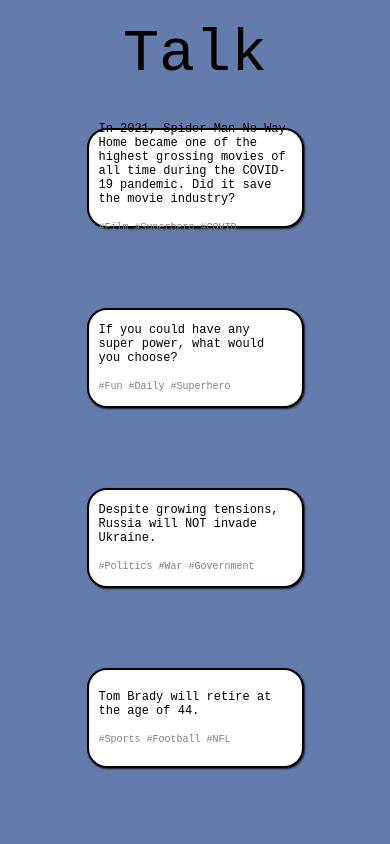
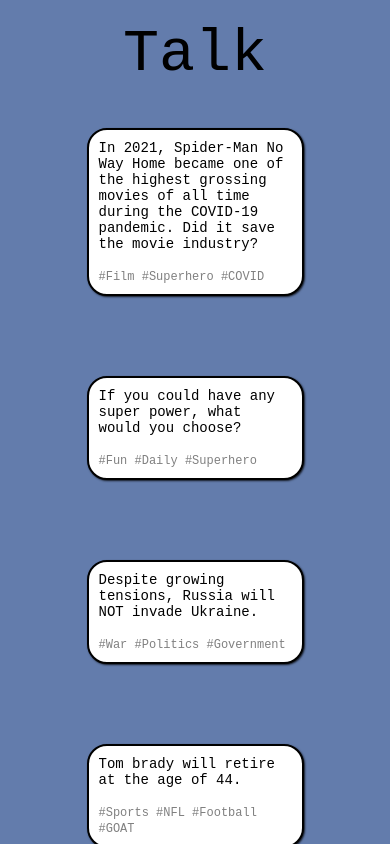
Before and after one commit to em-oly/talk, a React Native app: screen / in a window 390 px wide. Shown: the top 844 px of the page. Built offline with nearby package versions, Linux system fonts and the light colour scheme.

Commit message:
Fixing componenets

```diff
--- a/components/Prompt4/index.js
+++ b/components/Prompt/index.js
@@ -2,7 +2,8 @@
 import {View, Text, Pressable} from 'react-native';
 import styles from './styles';
 
-const Prompt4 = (props) => {
+const Prompt = (props) => {
+    const {prompt, hashtags} = props;
     return (
         <View style={styles.container}>
             <Pressable style={styles.button}
@@ -11,10 +12,10 @@
                 console.warn('Hey there')
             }}
             >
-                <Text style={styles.text}>Tom Brady will retire at the age of 44.
+                <Text style={styles.text}>{prompt}
                 {"\n"}
                 {"\n"}
-                <Text style={styles.hashtags}>#Sports #Football #NFL</Text>
+                <Text style={styles.hashtags}>{hashtags}</Text>
                 </Text>
 
 
@@ -23,4 +24,4 @@
     );
 };
 
-export default Prompt4;
+export default Prompt;
--- a/components/Prompt1/styles.js
+++ b/components/Prompt/styles.js
@@ -7,7 +7,6 @@
     },
     button: {
         backgroundColor: 'white',
-        height: 100,
         width: '70%',
         borderWidth: 2,
         borderRadius: 20,
@@ -25,7 +24,7 @@
 
     text: {
         fontFamily: 'monospace',
-        fontSize: 12,
+        fontSize: 14,
         padding: 10,
         fontWeight: '500',
         alignSelf: 'center',
@@ -35,7 +34,7 @@
     hashtags: {
         fontFamily: 'monospace',
         color: '#808080',
-        fontSize: 10,
+        fontSize: 12,
         fontWeight: '500',
     }
 
--- a/components/Prompt1/index.js
+++ /dev/null
@@ -1,26 +0,0 @@
-import React from 'react';
-import {View, Text, Pressable} from 'react-native';
-import styles from './styles';
-
-const Prompt1 = (props) => {
-    return (
-        <View style={styles.container}>
-            <Pressable style={styles.button}
-            style={styles.button}
-            onPress={() => {
-                console.warn('Hey there')
-            }}
-            >
-                <Text style={styles.text}>In 2021, Spider-Man No Way Home became one of the highest grossing movies of all time during the COVID-19 pandemic. Did it save the movie industry?
-                {"\n"}
-                {"\n"}
-                <Text style={styles.hashtags}>#Film #Superhero #COVID</Text>
-                </Text>
-
-
-            </Pressable>
-        </View>
-    );
-};
-
-export default Prompt1;
--- a/components/Prompt2/index.js
+++ /dev/null
@@ -1,26 +0,0 @@
-import React from 'react';
-import {View, Text, Pressable} from 'react-native';
-import styles from './styles';
-
-const Prompt2 = (props) => {
-    return (
-        <View style={styles.container}>
-            <Pressable style={styles.button}
-            style={styles.button}
-            onPress={() => {
-                console.warn('Hey there')
-            }}
-            >
-                <Text style={styles.text}>If you could have any super power, what would you choose?
-                {"\n"}
-                {"\n"}
-                <Text style={styles.hashtags}>#Fun #Daily #Superhero</Text>
-                </Text>
-
-
-            </Pressable>
-        </View>
-    );
-};
-
-export default Prompt2;
--- a/components/Prompt2/styles.js
+++ /dev/null
@@ -1,44 +0,0 @@
-import { StyleSheet } from "react-native";
-
-const styles = StyleSheet.create({
-    container: {
-        width: '100%',
-        padding: 40,
-    },
-    button: {
-        backgroundColor: 'white',
-        height: 100,
-        width: '70%',
-        borderWidth: 2,
-        borderRadius: 20,
-        justifyContent: 'center',
-        alignSelf: 'center',
-        flexDirection: 'row',
-        shadowColor: "#000000",
-        shadowOpacity: 0.8,
-        shadowRadius: 2,
-        shadowOffset: {
-            height: 1,
-            width: 1
-        }
-    },
-
-    text: {
-        fontFamily: 'monospace',
-        fontSize: 12,
-        padding: 10,
-        fontWeight: '500',
-        alignSelf: 'center',
-        flex: 1,
-        flexWrap: 'wrap'
-    },
-    hashtags: {
-        fontFamily: 'monospace',
-        color: '#808080',
-        fontSize: 10,
-        fontWeight: '500',
-    }
-
-});
-
-export default styles;
--- a/components/Prompt3/index.js
+++ /dev/null
@@ -1,26 +0,0 @@
-import React from 'react';
-import {View, Text, Pressable} from 'react-native';
-import styles from './styles';
-
-const Prompt3 = (props) => {
-    return (
-        <View style={styles.container}>
-            <Pressable style={styles.button}
-            style={styles.button}
-            onPress={() => {
-                console.warn('Hey there')
-            }}
-            >
-                <Text style={styles.text}>Despite growing tensions, Russia will NOT invade Ukraine.
-                {"\n"}
-                {"\n"}
-                <Text style={styles.hashtags}>#Politics #War #Government</Text>
-                </Text>
-
-
-            </Pressable>
-        </View>
-    );
-};
-
-export default Prompt3;
--- a/components/Prompt3/styles.js
+++ /dev/null
@@ -1,44 +0,0 @@
-import { StyleSheet } from "react-native";
-
-const styles = StyleSheet.create({
-    container: {
-        width: '100%',
-        padding: 40,
-    },
-    button: {
-        backgroundColor: 'white',
-        height: 100,
-        width: '70%',
-        borderWidth: 2,
-        borderRadius: 20,
-        justifyContent: 'center',
-        alignSelf: 'center',
-        flexDirection: 'row',
-        shadowColor: "#000000",
-        shadowOpacity: 0.8,
-        shadowRadius: 2,
-        shadowOffset: {
-            height: 1,
-            width: 1
-        }
-    },
-
-    text: {
-        fontFamily: 'monospace',
-        fontSize: 12,
-        padding: 10,
-        fontWeight: '500',
-        alignSelf: 'center',
-        flex: 1,
-        flexWrap: 'wrap'
-    },
-    hashtags: {
-        fontFamily: 'monospace',
-        color: '#808080',
-        fontSize: 10,
-        fontWeight: '500',
-    }
-
-});
-
-export default styles;
--- a/components/Prompt4/styles.js
+++ /dev/null
@@ -1,44 +0,0 @@
-import { StyleSheet } from "react-native";
-
-const styles = StyleSheet.create({
-    container: {
-        width: '100%',
-        padding: 40,
-    },
-    button: {
-        backgroundColor: 'white',
-        height: 100,
-        width: '70%',
-        borderWidth: 2,
-        borderRadius: 20,
-        justifyContent: 'center',
-        alignSelf: 'center',
-        flexDirection: 'row',
-        shadowColor: "#000000",
-        shadowOpacity: 0.8,
-        shadowRadius: 2,
-        shadowOffset: {
-            height: 1,
-            width: 1
-        }
-    },
-
-    text: {
-        fontFamily: 'monospace',
-        fontSize: 12,
-        padding: 10,
-        fontWeight: '500',
-        alignSelf: 'center',
-        flex: 1,
-        flexWrap: 'wrap'
-    },
-    hashtags: {
-        fontFamily: 'monospace',
-        color: '#808080',
-        fontSize: 10,
-        fontWeight: '500',
-    }
-
-});
-
-export default styles;
--- a/components/Prompt5/index.js
+++ /dev/null
@@ -1,26 +0,0 @@
-import React from 'react';
-import {View, Text, Pressable} from 'react-native';
-import styles from './styles';
-
-const Prompt5 = (props) => {
-    return (
-        <View style={styles.container}>
-            <Pressable style={styles.button}
-            style={styles.button}
-            onPress={() => {
-                console.warn('Hey there')
-            }}
-            >
-                <Text style={styles.text}>On February 7th, the project midpoint is due.
-                {"\n"}
-                {"\n"}
-                <Text style={styles.hashtags}>#OSU #Capstone #CS467</Text>
-                </Text>
-
-
-            </Pressable>
-        </View>
-    );
-};
-
-export default Prompt5;
--- a/components/Prompt5/styles.js
+++ /dev/null
@@ -1,44 +0,0 @@
-import { StyleSheet } from "react-native";
-
-const styles = StyleSheet.create({
-    container: {
-        width: '100%',
-        padding: 40,
-    },
-    button: {
-        backgroundColor: 'white',
-        height: 100,
-        width: '70%',
-        borderWidth: 2,
-        borderRadius: 20,
-        justifyContent: 'center',
-        alignSelf: 'center',
-        flexDirection: 'row',
-        shadowColor: "#000000",
-        shadowOpacity: 0.8,
-        shadowRadius: 2,
-        shadowOffset: {
-            height: 1,
-            width: 1
-        }
-    },
-
-    text: {
-        fontFamily: 'monospace',
-        fontSize: 12,
-        padding: 10,
-        fontWeight: '500',
-        alignSelf: 'center',
-        flex: 1,
-        flexWrap: 'wrap'
-    },
-    hashtags: {
-        fontFamily: 'monospace',
-        color: '#808080',
-        fontSize: 10,
-        fontWeight: '500',
-    }
-
-});
-
-export default styles;
--- a/components/Title/index.js
+++ b/components/Title/index.js
@@ -1,10 +1,6 @@
 import React from 'react';
 import {View, Text} from 'react-native';
-import Prompt1 from '../Prompt1';
-import Prompt2 from '../Prompt2';
-import Prompt3 from '../Prompt3';
-import Prompt4 from '../Prompt4';
-import Prompt5 from '../Prompt5';
+import Prompt from '../Prompt';
 import styles from './styles';
 
 const Title = (props) => {
@@ -15,15 +11,30 @@
                 <Text style={styles.title}>Talk</Text>
             </View>
 
-            <Prompt1 />
+            <Prompt
+            prompt={"In 2021, Spider-Man No Way Home became one of the highest grossing movies of all time during the COVID-19 pandemic. Did it save the movie industry?"}
+            hashtags={"#Film #Superhero #COVID"}
+            />
 
-            <Prompt2 />
+            <Prompt
+            prompt={"If you could have any super power, what would you choose?"}
+            hashtags={"#Fun #Daily #Superhero"}
+            />
 
-            <Prompt3 />
+            <Prompt
+            prompt={"Despite growing tensions, Russia will NOT invade Ukraine."}
+            hashtags={"#War #Politics #Government"}
+            />
 
-            <Prompt4 />
+            <Prompt
+            prompt={"Tom brady will retire at the age of 44."}
+            hashtags={"#Sports #NFL #Football #GOAT"}
+            />
 
-            <Prompt5 />
+            <Prompt
+            prompt={"The project midpoint is due on February 7th."}
+            hashtags={"#TALK #Capstone #CS467"}
+            />
 
         </View>
     );
```
